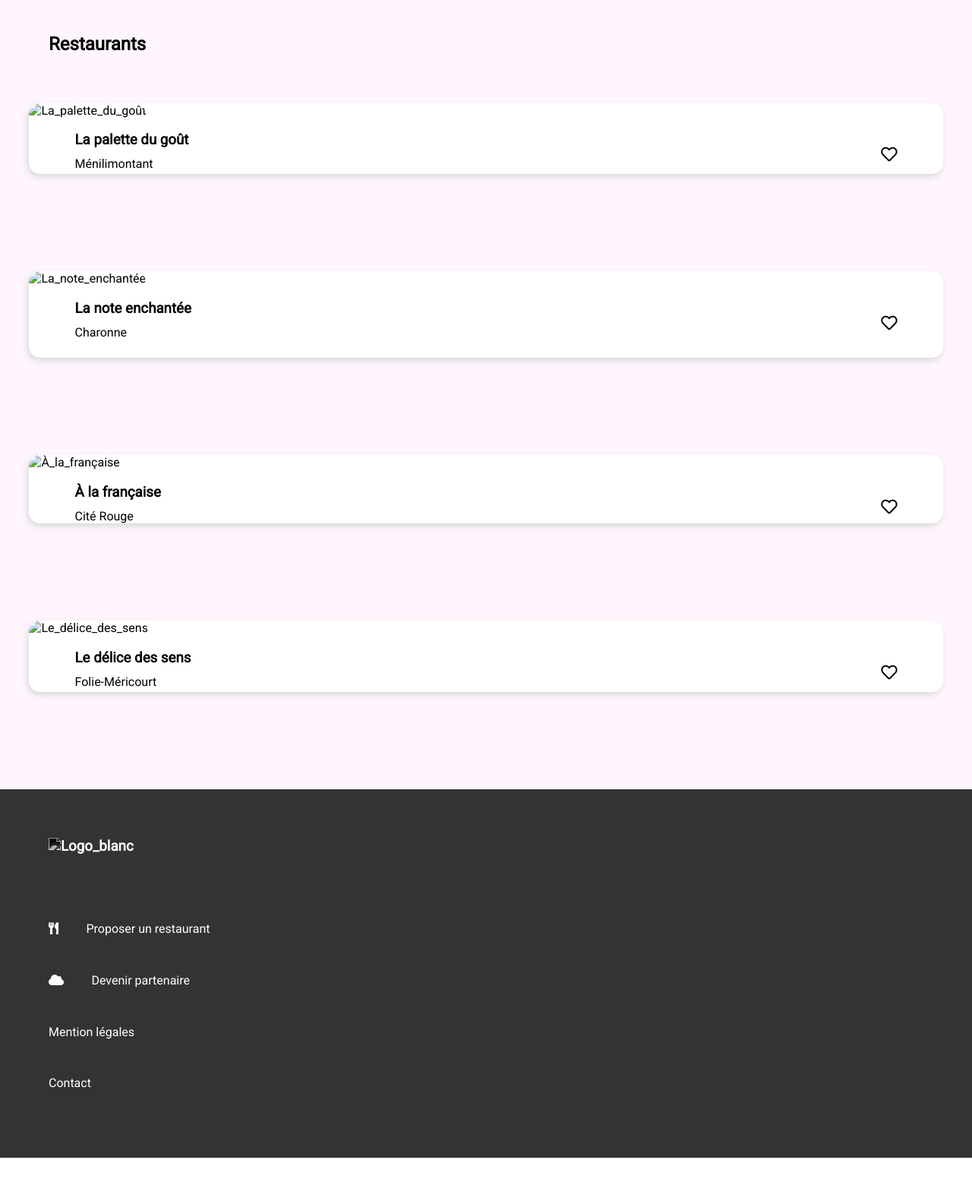
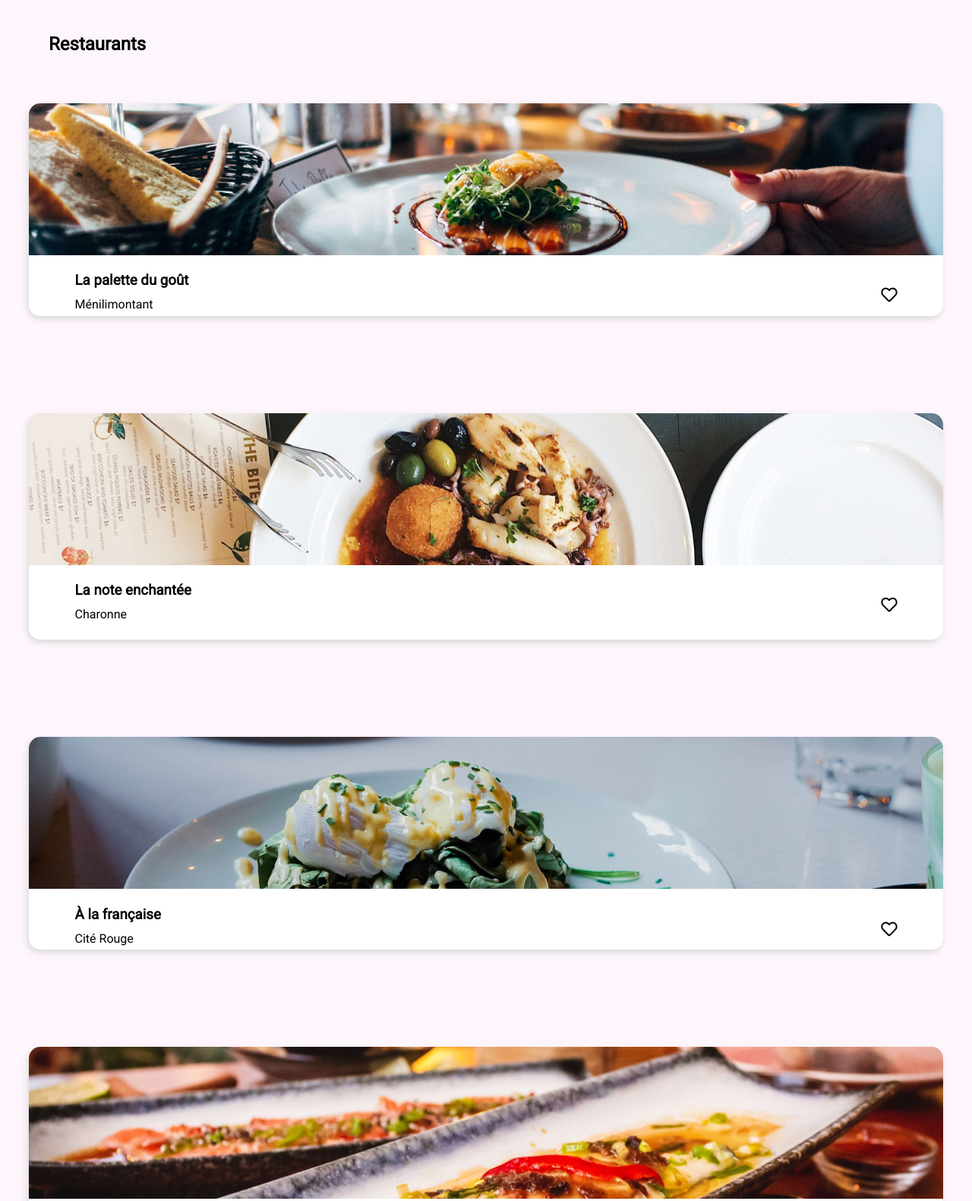
Before and after one commit to JohnMFY/2021_P3_OC_OhMyFood, a plain HTML site: page index.html in a window 1280 px wide. Shown: the part 1920-3501 px from the top of the page at 76% size. Before the commit the page ends 3444 px from the top, so only its background shows below. Drawn offline with nearby package versions, Linux system fonts and the light colour scheme; the site is published under a folder, as on GitHub Pages, so addresses that start at the root find nothing; a web font is replaced by a local one.

Commit message:
fix images for deployment github page

```diff
--- a/index.html
+++ b/index.html
@@ -15,7 +15,7 @@
 <body>
 
     <header>
-        <h1><img src="./images/ohmyfood@2x.svg" alt="Logo"></h1>
+        <h1><img src="images/ohmyfood@2x.svg" alt="Logo"></h1>
     </header>
 
     <main>
@@ -48,7 +48,7 @@
             <article>
                 <figure>
                     <a href="menu_resto_1.html">
-                        <img src="/images/resto_1.jpg" alt="La_palette_du_goût">
+                        <img src="images/resto_1.jpg" alt="La_palette_du_goût">
                         <figcaption>
                             <h3>La palette du goût</h3>
                             <p>Ménilimontant</p>
@@ -62,7 +62,7 @@
 
                 <figure>
                     <a href="menu_resto_2.html">
-                        <img src="/images/resto_2.jpg" alt="La_note_enchantée">
+                        <img src="images/resto_2.jpg" alt="La_note_enchantée">
                         <figcaption>
                             <h3>La note enchantée</h3>
                             <p>Charonne</p>
@@ -75,7 +75,7 @@
             <article>
                 <figure>
                     <a href="menu_resto_3.html">
-                        <img src="/images/resto_3.jpg" alt="À_la_française">
+                        <img src="images/resto_3.jpg" alt="À_la_française">
                         <figcaption>
                             <h3>À la française</h3>
                             <p>Cité Rouge</p>
@@ -88,7 +88,7 @@
             <article>
                 <figure>
                     <a href="menu_resto_4.html">
-                        <img src="/images/resto_4.jpg" alt="Le_délice_des_sens">
+                        <img src="images/resto_4.jpg" alt="Le_délice_des_sens">
                         <figcaption>
                             <h3>Le délice des sens</h3>
                             <p>Folie-Méricourt</p>
@@ -101,7 +101,7 @@
         </section>
     </main>
     <footer>
-        <h3><img src="/images/ohmyfood@2x.svg" class="white_filter" alt="Logo_blanc"></h3>
+        <h3><img src="images/ohmyfood@2x.svg" class="white_filter" alt="Logo_blanc"></h3>
         <ul>
             <li><a href="#"><i class="fas fa-utensils"></i>Proposer un restaurant</a></li>
             <li><a href="#"><i class="fas fa-cloud"></i>Devenir partenaire</a></li>
```
Also changed, not shown: menu_resto_1.html (+3 -3 lines), menu_resto_2.html (+3 -3 lines), menu_resto_3.html (+3 -3 lines), menu_resto_4.html (+3 -3 lines), scss/base/_base.scss (+11 -0 lines), scss/style.scss (+0 -10 lines).
